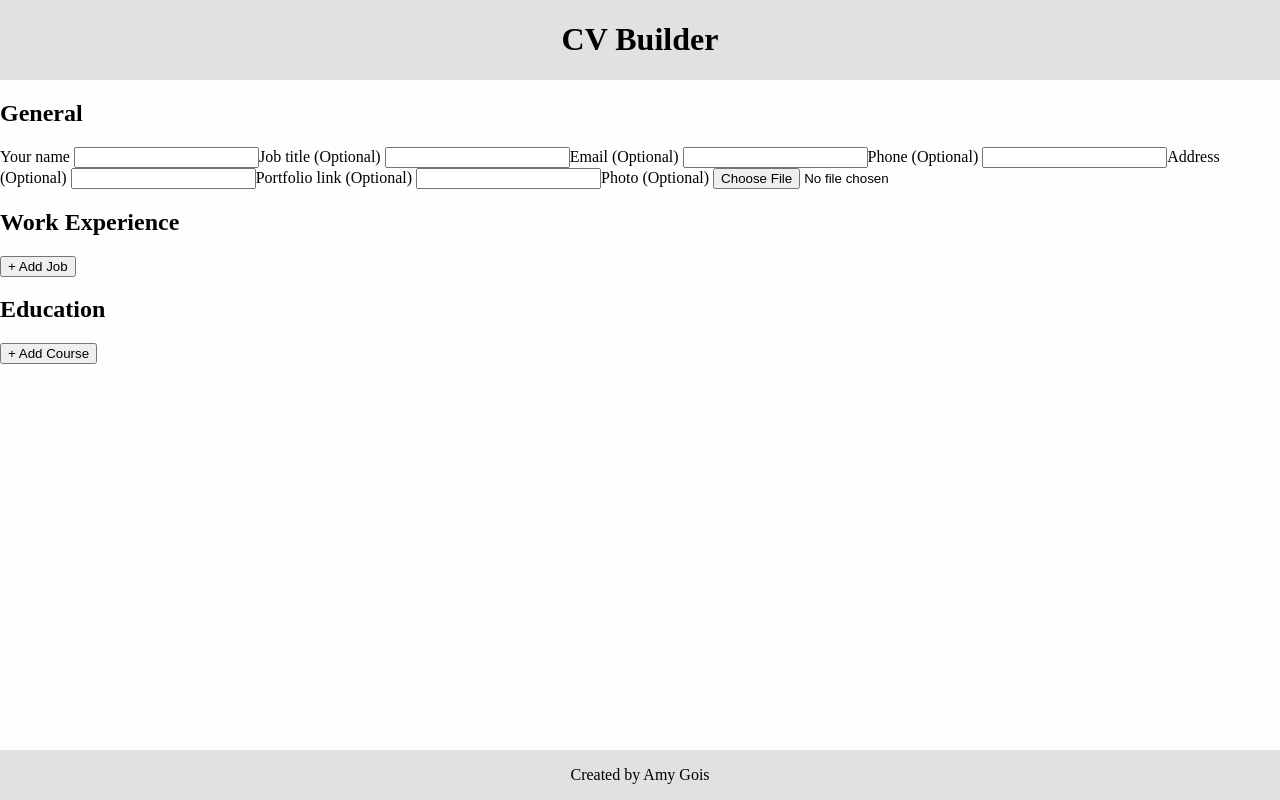
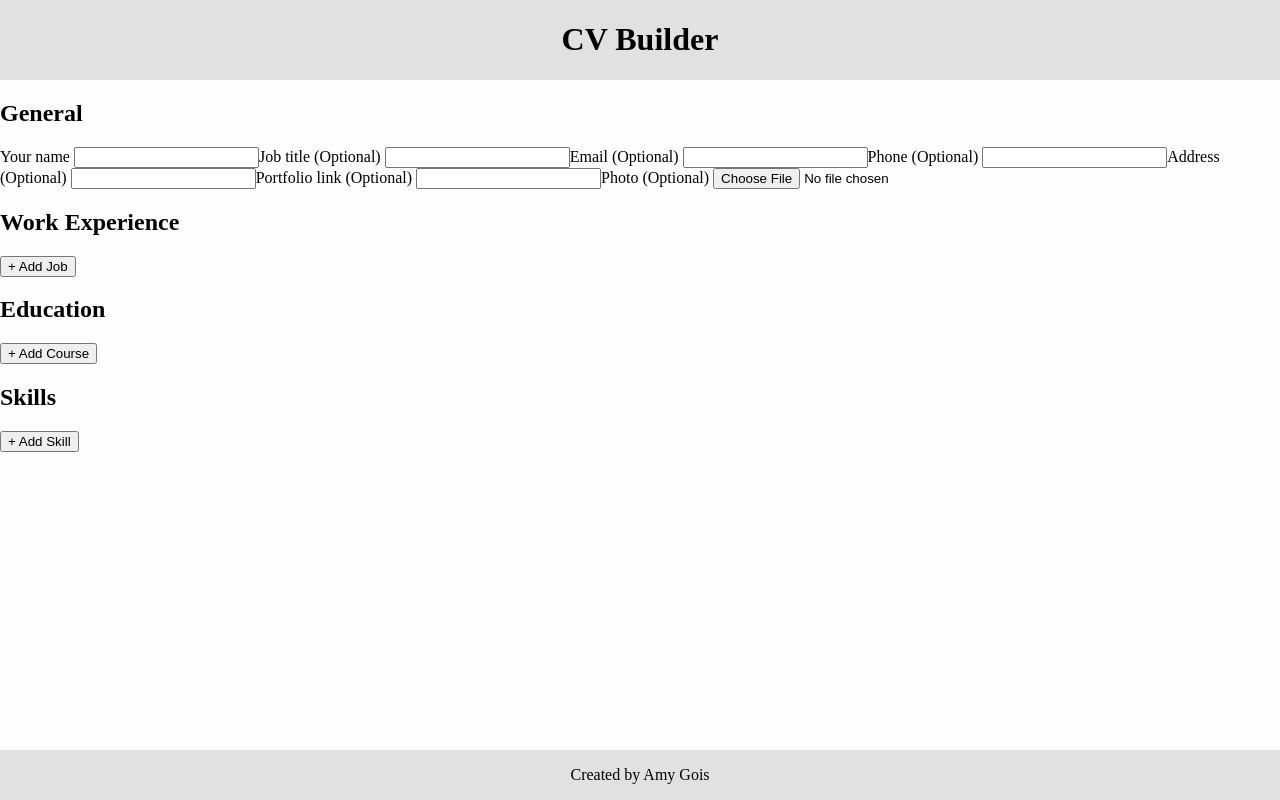
Before and after one commit to AmyGois/cv-builder, a React (Vite) app: page / in a window 1280 px wide. Built offline with nearby package versions, Linux system fonts and the light colour scheme.

Commit message:
feat: build "Skills" form & section

```diff
--- a/src/App.jsx
+++ b/src/App.jsx
@@ -2,6 +2,7 @@ import { useState } from "react";
 import GeneralForm from "./components/GeneralForm";
 import ExperienceSection from "./components/ExperienceSection";
 import EducationSection from "./components/EducationSection";
+import SkillsSection from "./components/SkillsSection";
 import CvResult from "./components/CvResult";
 import "./app.css";
 
@@ -489,6 +490,78 @@ function App() {
     },
   };
 
+  const [skillsNames, setSkillsNames] = useState([]);
+  const [skillsLevels, setSkillsLevels] = useState([]);
+  const [skillsIdNum, setSkillsIdNum] = useState(1);
+
+  function calculateSkillsId() {
+    const newId = "SKID" + skillsIdNum;
+    setSkillsIdNum(skillsIdNum + 1);
+
+    return newId;
+  }
+
+  function createNewSKForm() {
+    const formId = calculateSkillsId();
+
+    const newSkill = {
+      id: formId,
+      skillName: "",
+    };
+    const skills = skillsNames;
+    skills.push(newSkill);
+    setSkillsNames(skills);
+
+    const newLevel = {
+      id: formId,
+      level: "",
+    };
+    const levels = skillsLevels;
+    levels.push(newLevel);
+    setSkillsLevels(levels);
+  }
+
+  const skillsProps = {
+    handleNewForm: createNewSKForm,
+
+    skills: skillsNames,
+    handleSkills: function (id, e) {
+      setSkillsNames(
+        skillsNames.map((skill) => {
+          if (skill.id === id) {
+            return {
+              ...skill,
+              skillName: e.target.value,
+            };
+          } else {
+            return skill;
+          }
+        })
+      );
+    },
+
+    levels: skillsLevels,
+    handleLevels: function (id, e) {
+      setSkillsLevels(
+        skillsLevels.map((level) => {
+          if (level.id === id) {
+            return {
+              ...level,
+              level: e.target.value,
+            };
+          } else {
+            return level;
+          }
+        })
+      );
+    },
+
+    handleDeleteForm: function (id) {
+      setSkillsNames(skillsNames.filter((skill) => skill.id !== id));
+      setSkillsLevels(skillsLevels.filter((level) => level.id !== id));
+    },
+  };
+
   return (
     <>
       <section>
@@ -501,6 +574,9 @@ function App() {
         <div>
           <EducationSection educationProps={educationProps} />
         </div>
+        <div>
+          <SkillsSection skillsProps={skillsProps} />
+        </div>
       </section>
       <section>
         <CvResult />
--- /dev/null
+++ b/src/components/SkillsForm.jsx
@@ -0,0 +1,36 @@
+import Input from "./Input";
+import Button from "./Button";
+
+function SkillsForm({ id, handleSkill, handleLevel, handleDeleteForm }) {
+  return (
+    <>
+      <Input
+        label="Skill"
+        id={"skill-name-" + id}
+        required={true}
+        onChange={(e) => handleSkill(id, e)}
+      />
+      <label htmlFor={"skill-level-" + id}>
+        {"Level "}
+        <select
+          name={"skill-level-" + id}
+          id={"skill-level-" + id}
+          onChange={(e) => handleLevel(id, e)}
+        >
+          <option value="">Choose level</option>
+          <option value="beginner">Beginner</option>
+          <option value="intermediate">Intermediate</option>
+          <option value="advanced">Advanced</option>
+          <option value="expert">Expert</option>
+        </select>
+      </label>
+      <Button
+        label="- Delete Skill"
+        type="button"
+        onClick={() => handleDeleteForm(id)}
+      />
+    </>
+  );
+}
+
+export default SkillsForm;
--- /dev/null
+++ b/src/components/SkillsSection.jsx
@@ -0,0 +1,25 @@
+import SkillsForm from "./SkillsForm";
+import Button from "./Button";
+
+function SkillsSection({ skillsProps }) {
+  return (
+    <>
+      <h2>Skills</h2>
+      {skillsProps.skills.map((skill) => {
+        return (
+          <form key={skill.id}>
+            <SkillsForm
+              id={skill.id}
+              handleSkill={skillsProps.handleSkills}
+              handleLevel={skillsProps.handleLevels}
+              handleDeleteForm={skillsProps.handleDeleteForm}
+            />
+          </form>
+        );
+      })}
+      <Button label="+ Add Skill" onClick={skillsProps.handleNewForm} />
+    </>
+  );
+}
+
+export default SkillsSection;
```
